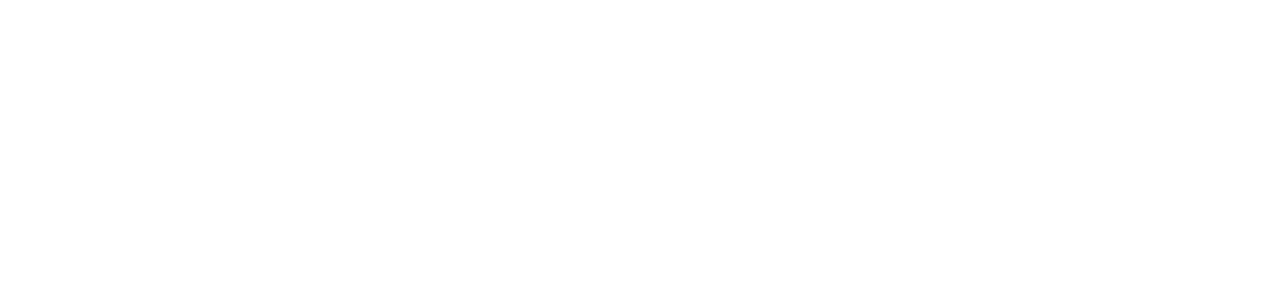
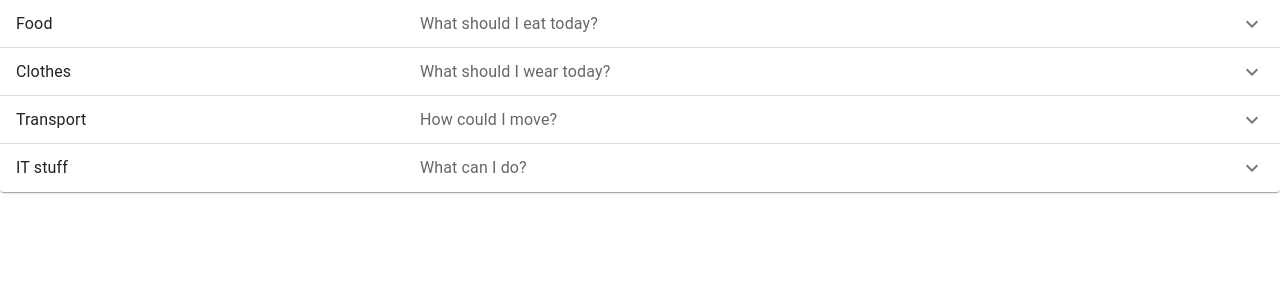
Before and after one commit to rupertberlin/hackathon05-22-CleanupGotchi, a React (Create React App) app: page /care in a window 1280 px wide. Before the commit this address had no page. Shown: the top 300 px of the page. Built offline with nearby package versions, Linux system fonts and the light colour scheme.

Commit message:
added the care route

```diff
--- a/src/App.js
+++ b/src/App.js
@@ -1,7 +1,6 @@
 import { useState, useEffect } from "react";
 import { BrowserRouter as Router, Routes, Route, Navigate } from "react-router-dom";
 import ChooseGotchi from "./components/ChooseGotchi";
-
 import ControlledAccordions from "./components/Accordion";
 
 import "./App.css";
@@ -18,6 +17,8 @@
             path="/choose-gotchi"
             element={<ChooseGotchi setCharacter={setCharacterName} />}
           />
+          <Route path="/care" element={<ControlledAccordions />}
+          />
         </Routes>
       </Router>
     </div>
--- a/src/components/Accordion.js
+++ b/src/components/Accordion.js
@@ -53,7 +53,8 @@
       </Accordion>
       <Accordion expanded={expanded === "panel4"} onChange={handleChange("panel4")}>
         <AccordionSummary expandIcon={<ExpandMoreIcon />} aria-controls="panel4bh-content" id="panel4bh-header">
-          <Typography sx={{ width: "33%", flexShrink: 0 }}>What can I do?</Typography>
+          <Typography sx={{ width: "33%", flexShrink: 0 }}>IT stuff</Typography>
+          <Typography sx={{ color: "text.secondary" }}>What can I do?</Typography>
         </AccordionSummary>
         <AccordionDetails>
           <Typography>
--- a/src/components/IT.js
+++ b/src/components/IT.js
@@ -9,7 +9,7 @@
         return (
           <div key={electronic.id}>
             <strong>This IT stuff :</strong>
-            {electronic.name} console.log(move.name);<strong>use </strong>
+            {electronic.name}<strong>use </strong>
             {electronic.impact} <strong>CO2 </strong>
             <button>Select this IT stuff</button>
           </div>
--- a/src/components/Transport.js
+++ b/src/components/Transport.js
@@ -6,7 +6,6 @@
   return (
     <div>
       {TransportData.map((move) => {
-      console.log(move)
         return (
           <div key={move.id}>
             <strong>This move :</strong>
```
Also changed, not shown: src/components/EachGotchi.js (added).
